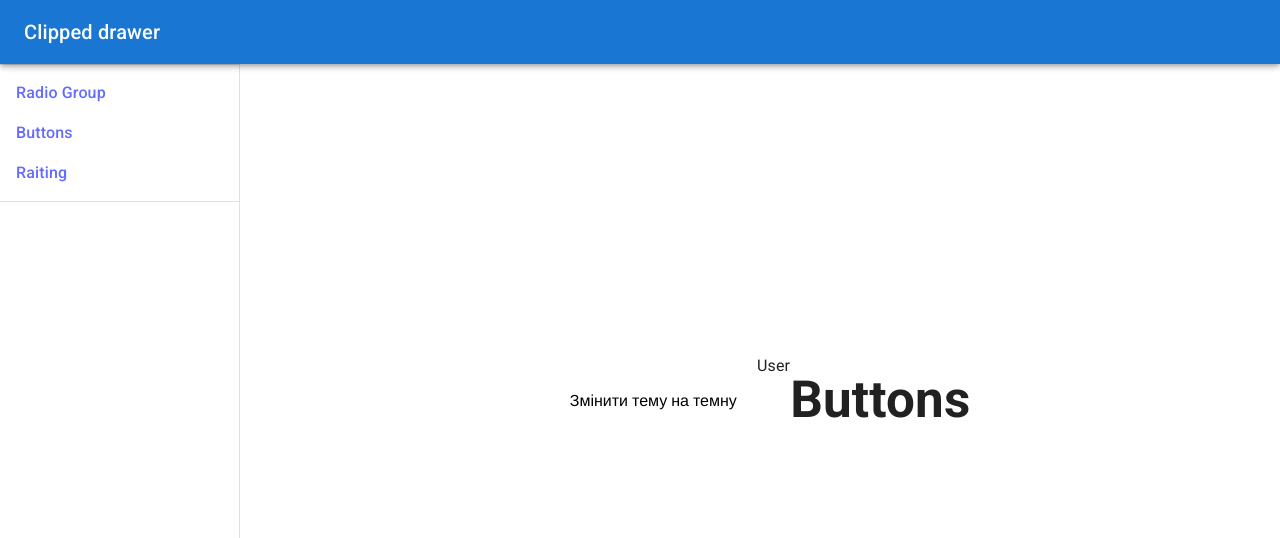
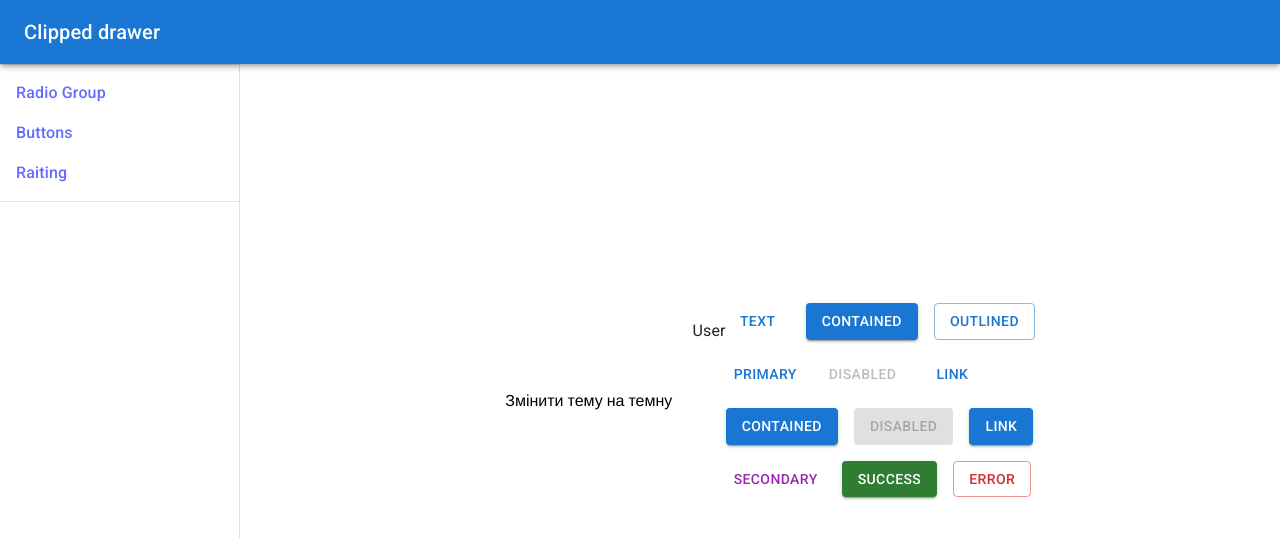
Before and after one commit to ybabenkoJapp/react-tutorial-and-components, a React (Vite) app: page /buttons in a window 1280 px wide. Shown: the top 538 px of the page. Built offline with nearby package versions, Linux system fonts and the light colour scheme; no server answers; a web font is replaced by a local one.

Commit message:
feat: replace placeholder with structured button layout in Buttons component

```diff
--- a/src/routes/buttons.tsx
+++ b/src/routes/buttons.tsx
@@ -1,9 +1,43 @@
+import { Box, Button, Stack } from "@mui/material";
 import * as React from "react";
 
 export default function Buttons() {
   return (
-    <div>
-      <h1>Buttons</h1>
-    </div>
+    <Box
+      sx={{
+        display: "flex",
+        flexDirection: "column",
+        gap: 2,
+      }}
+    >
+      <Stack spacing={2} direction="row">
+        <Button variant="text">Text</Button>
+        <Button variant="contained">Contained</Button>
+        <Button variant="outlined">Outlined</Button>
+      </Stack>
+      <Stack direction="row" spacing={2}>
+        <Button>Primary</Button>
+        <Button disabled>Disabled</Button>
+        <Button href="#text-buttons">Link</Button>
+      </Stack>
+      <Stack direction="row" spacing={2}>
+        <Button variant="contained">Contained</Button>
+        <Button variant="contained" disabled>
+          Disabled
+        </Button>
+        <Button variant="contained" href="#contained-buttons">
+          Link
+        </Button>
+      </Stack>
+      <Stack direction="row" spacing={2}>
+        <Button color="secondary">Secondary</Button>
+        <Button variant="contained" color="success">
+          Success
+        </Button>
+        <Button variant="outlined" color="error">
+          Error
+        </Button>
+      </Stack>
+    </Box>
   );
 }
```
